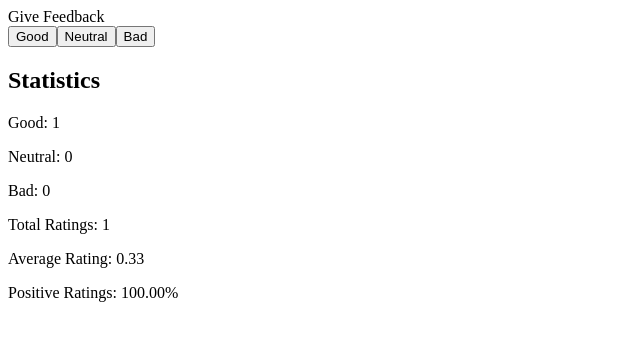
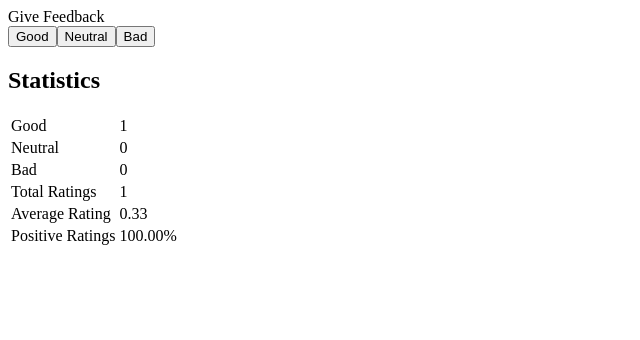
Before and after one commit to Carson-Haskell/full-stack-open, a React (Create React App) app in the folder submissions/part-1/unicafe/: page / in a window 1280 px wide. Both pictures are taken after a click on the button "Good". Shown: the top 340 px of the page, without its empty margins (0-640 px from the left). Built offline with nearby package versions, Linux system fonts and the light colour scheme.

Commit message:
complete exercise 1.11

```diff
--- a/submissions/part-1/unicafe/src/StatisticLine.jsx
+++ b/submissions/part-1/unicafe/src/StatisticLine.jsx
@@ -1,7 +1,10 @@
-const StatisticLine = ({ text, value }) => (
-  <p>
-    {text}: {value}
-  </p>
-);
+const StatisticLine = ({ text, value }) => {
+  return (
+    <tr>
+      <td>{text}</td>
+      <td>{value}</td>
+    </tr>
+  );
+};
 
 export default StatisticLine;
--- a/submissions/part-1/unicafe/src/Statistics.jsx
+++ b/submissions/part-1/unicafe/src/Statistics.jsx
@@ -10,11 +10,18 @@
   return (
     <>
       <h2>Statistics</h2>
+      <table>
+        <tbody>
           <StatisticLine text="Good" value={good} />
+
           <StatisticLine text="Neutral" value={neutral} />
+
           <StatisticLine text="Bad" value={bad} />
+
           <StatisticLine text="Total Ratings" value={total} />
+
           <StatisticLine text="Average Rating" value={average.toFixed(2)} />
+
           <StatisticLine
             text="Positive Ratings"
             value={
@@ -23,6 +30,8 @@
                 : "No positive reviews"
             }
           />
+        </tbody>
+      </table>
     </>
   );
 };
```
Lines whose indentation alone changed are shown as unchanged.
